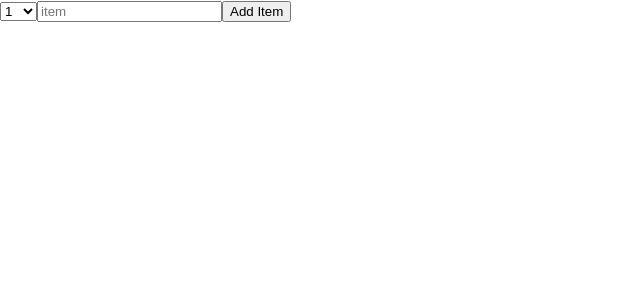
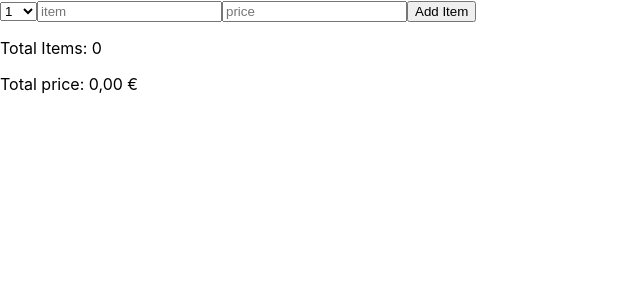
Before and after one commit to jrcopeti/react-shopping-list, a React (Create React App) app: page / in a window 1280 px wide. Shown: the top 300 px of the page, without its empty margins (0-640 px from the left). Built offline with nearby package versions, Linux system fonts and the light colour scheme.

Commit message:
price and totals implemented

```diff
--- a/src/components/AddItemForm.js
+++ b/src/components/AddItemForm.js
@@ -1,7 +1,20 @@
 import { useState } from "react";
-export default function AddItemForm({ onAddItems }) {
+export default function AddItemForm({ onAddItems}) {
   const [quantity, setQuantity] = useState(1);
   const [name, setName] = useState("");
+  const [price, setPrice] = useState("");
+
+  function handlePriceChange(e) {
+    const onlyNumbers = e.target.value.replace(/[^0-9.]/g, "");
+    setPrice(onlyNumbers);
+  }
+
+  function formatCurrency(value) {
+    return new Intl.NumberFormat("de-DE", {
+      style: "currency",
+      currency: "EUR"
+    }).format(value)
+  }
 
   function handleSubmit(e) {
     e.preventDefault();
@@ -10,22 +23,42 @@ export default function AddItemForm({ onAddItems }) {
       id: crypto.randomUUID(),
       quantity,
       name,
+      price: Number(price)
     };
-    console.log(newItem)
+    console.log(newItem);
     onAddItems(newItem);
   }
 
   return (
     <div>
       <form onSubmit={handleSubmit}>
-        <select value={quantity} onChange={(e) => setQuantity(Number(e.target.value))}>
+        <select
+          value={quantity}
+          onChange={(e) => setQuantity(Number(e.target.value))}
+        >
           {Array.from({ length: 10 }, (_, i) => i + 1).map((num) => (
             <option value={num} key={num}>
               {num}
             </option>
           ))}
         </select>
-        <input type="text" placeholder="item" value={name} onChange={(e) => setName((e.target.value))}></input>
+
+        <input
+          type="text"
+          placeholder="item"
+          value={name}
+          onChange={(e) => setName(e.target.value)}
+        ></input>
+
+        <input
+          type="number"
+          min="0.1"
+          step="0.01"
+          placeholder="price"
+          value={price}
+          onChange={handlePriceChange}
+        ></input>
+
         <button>Add Item</button>
       </form>
     </div>
--- a/src/components/App.js
+++ b/src/components/App.js
@@ -1,6 +1,7 @@
 import { useState } from "react";
 import AddItemForm from "./AddItemForm.js";
 import List from "./List.js";
+import Status from "./Status.js";
 
 export default function App() {
   const [items, setItems] = useState([]);
@@ -9,10 +10,19 @@ export default function App() {
     setItems((items) => [...items, item]);
   }
 
+  function formatCurrency(value) {
+    return new Intl.NumberFormat("de-DE", {
+      style: "currency",
+      currency: "EUR"
+    }).format(value)
+  }
+
+
   return (
     <div>
       <AddItemForm onAddItems={handleAddItems} />
-      <List items={items} />
+      <List items={items} onFormatCurrency={formatCurrency} />
+      <Status items={items} onFormatCurrency={formatCurrency} />
     </div>
   );
 }
--- a/src/components/List.js
+++ b/src/components/List.js
@@ -1,10 +1,14 @@
 import ListItem from "./ListItem";
 
-export default function List({ items }) {
+export default function List({ items, onFormatCurrency }) {
   return (
     <ul>
       {items.map((item) => (
-        <ListItem key={item.id} item={item} />
+        <ListItem
+          key={item.id}
+          item={item}
+          onFormatCurrency={onFormatCurrency}
+        />
       ))}
     </ul>
   );
--- a/src/components/ListItem.js
+++ b/src/components/ListItem.js
@@ -1,7 +1,9 @@
-export default function ListItem({item}) {
+export default function ListItem({ item, onFormatCurrency }) {
   return (
     <li>
-      <span>{item.quantity} {item.name}</span>
+      <span>
+        {item.quantity} {item.name} {onFormatCurrency(item.price)}
+      </span>
     </li>
-  )
+  );
 }
--- /dev/null
+++ b/src/components/Status.js
@@ -0,0 +1,17 @@
+export default function Status({items, onFormatCurrency}) {
+
+
+  function total(propName) {
+   return items.reduce((sum, item) => sum + item[propName], 0);
+  }
+  return (
+    <div>
+
+      <p>Total Items: {total("quantity")}</p>
+     <p> Total price: {onFormatCurrency(total("price"))} </p>
+    </div>
+
+
+
+  )
+}
```
